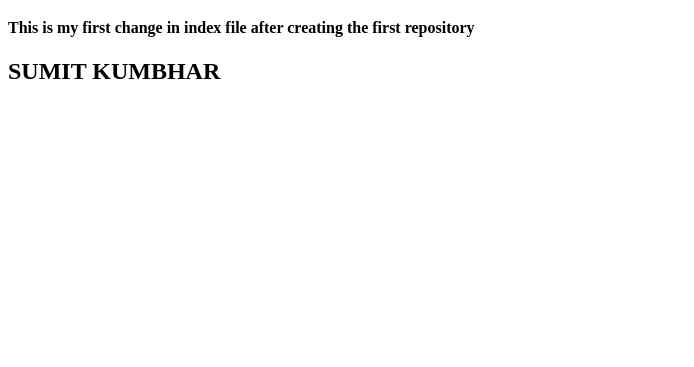
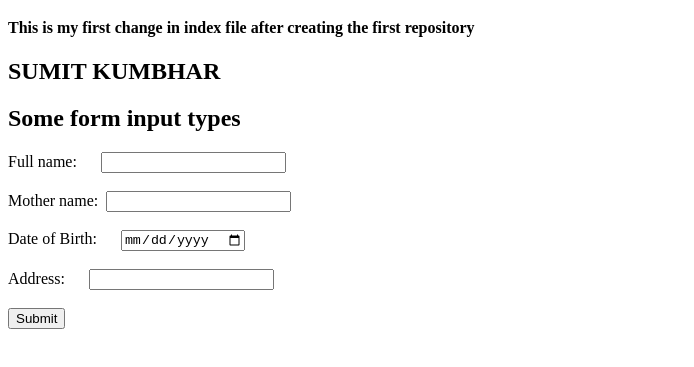
Before and after one commit to Sumitkumbhar15/firstrepo, a plain HTML site: page index.html in a window 1280 px wide. Shown: the part 61-428 px from the top of the page, without its empty margins (0-694 px from the left). Drawn offline with Linux system fonts and the light colour scheme.

Commit message:
Form created

```diff
--- a/index.html
+++ b/index.html
@@ -11,5 +11,23 @@
     <h4> This is my first change in index file after creating the first repository </h4>
 
     <h2> SUMIT KUMBHAR </h2>
+
+    <form>
+        <h2>Some form input types</h2>
+        <label for="fname">Full name:</label>
+        &nbsp;&nbsp;&nbsp;&nbsp;&nbsp;<input type="text" name="fname">
+        <br><br>
+        <label for="fname">Mother name:</label>
+        &nbsp<input type="text" name="mname">
+        <br><br>
+        <label for="dob">Date of Birth:</label>
+        &nbsp;&nbsp;&nbsp;&nbsp;&nbsp;<input type="date" name="dob">
+        <br><br>
+        <label for="address">Address:</label>
+        &nbsp;&nbsp;&nbsp;&nbsp;&nbsp;<input type="text" name="address">
+        <br>
+        <br>
+        <input type="submit" name="btn">
+    </form>
 </body>
 </html>
```
